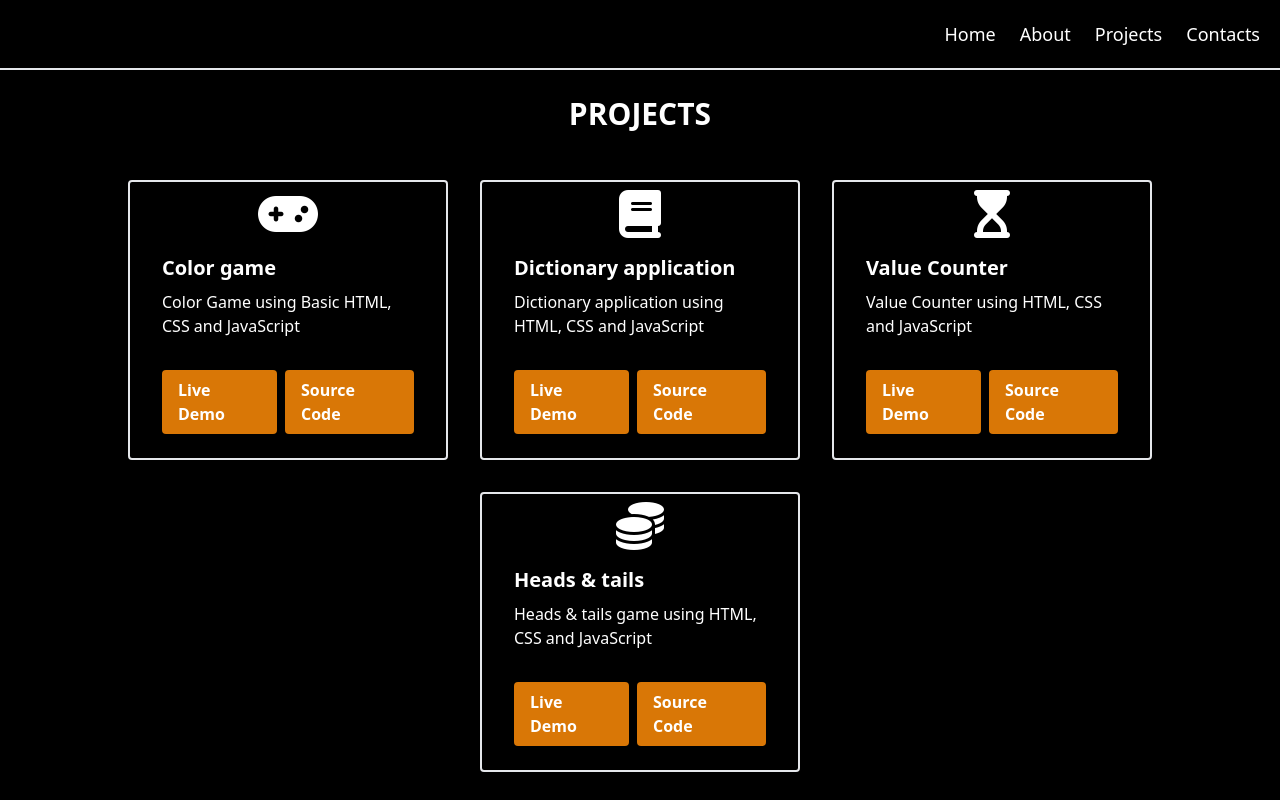
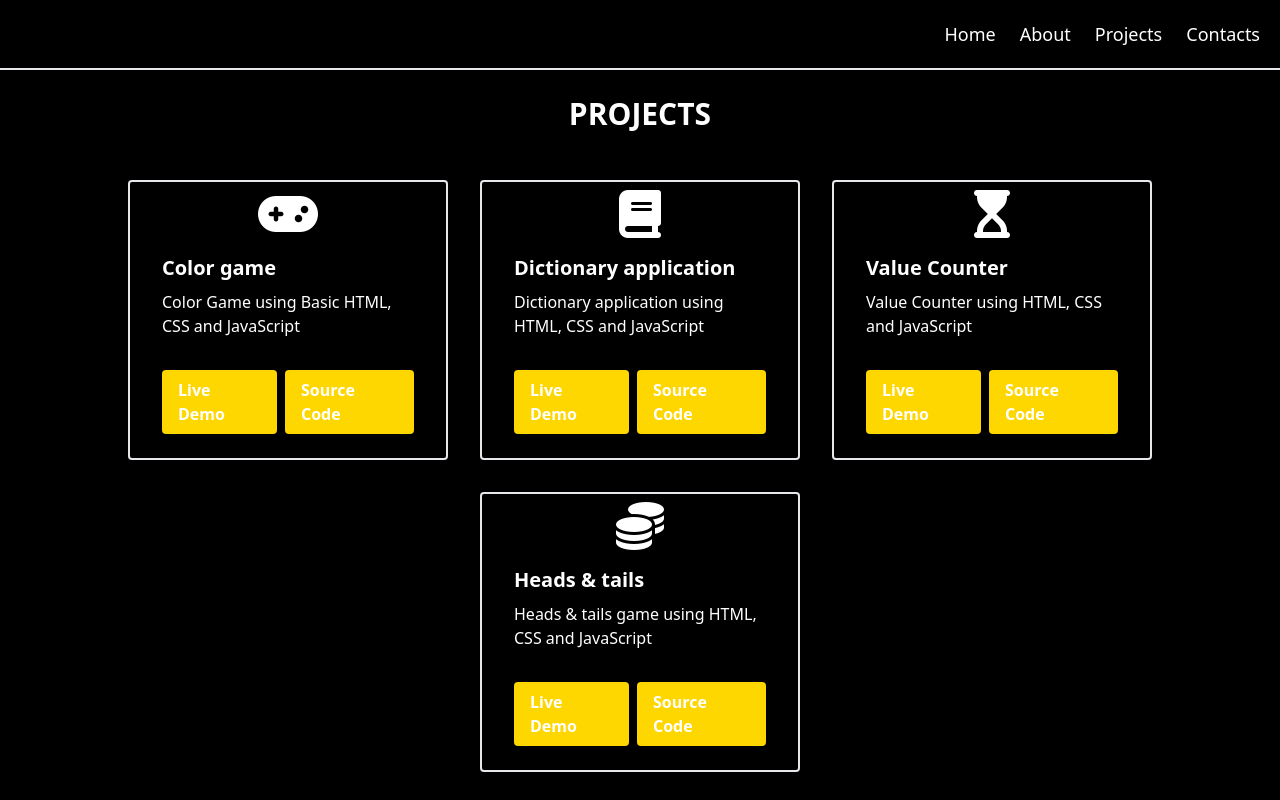
Before and after one commit to Ndungu-Muigai/new-portfolio, a React (Create React App) app: page /projects in a window 1280 px wide. Shown: the top 800 px of the page. Built offline with nearby package versions, Linux system fonts and the light colour scheme; a web font is replaced by a local one.

Commit message:
Added the custom gold color

```diff
--- a/src/App.css
+++ b/src/App.css
@@ -4,7 +4,7 @@ a
 }
 .button
 {
-  @apply  bg-amber-600
+  @apply  bg-gold
 }
 .icon
 {
--- a/tailwind.config.js
+++ b/tailwind.config.js
@@ -1,10 +1,13 @@
-/** @type {import('tailwindcss').Config} */
 module.exports = {
   content: [
     "./src/**/*.{js,jsx,ts,tsx}",
   ],
   theme: {
-    extend: {},
+    extend: {
+      colors: {
+        gold: '#FFD700',
+      },
+    },
   },
   plugins: [],
 }
```
